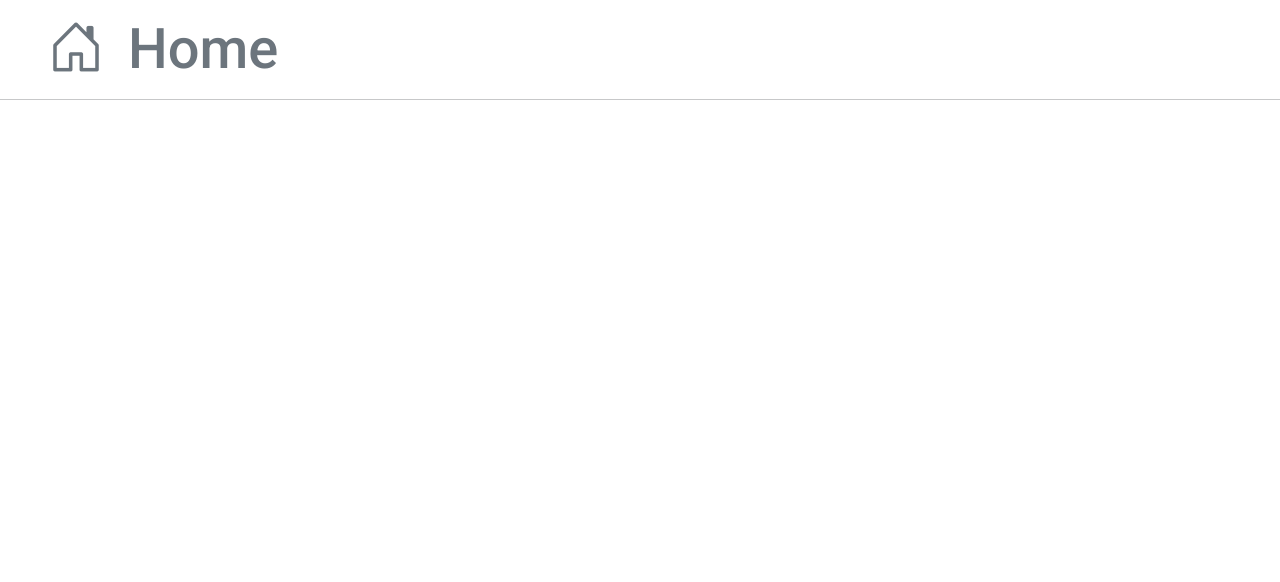
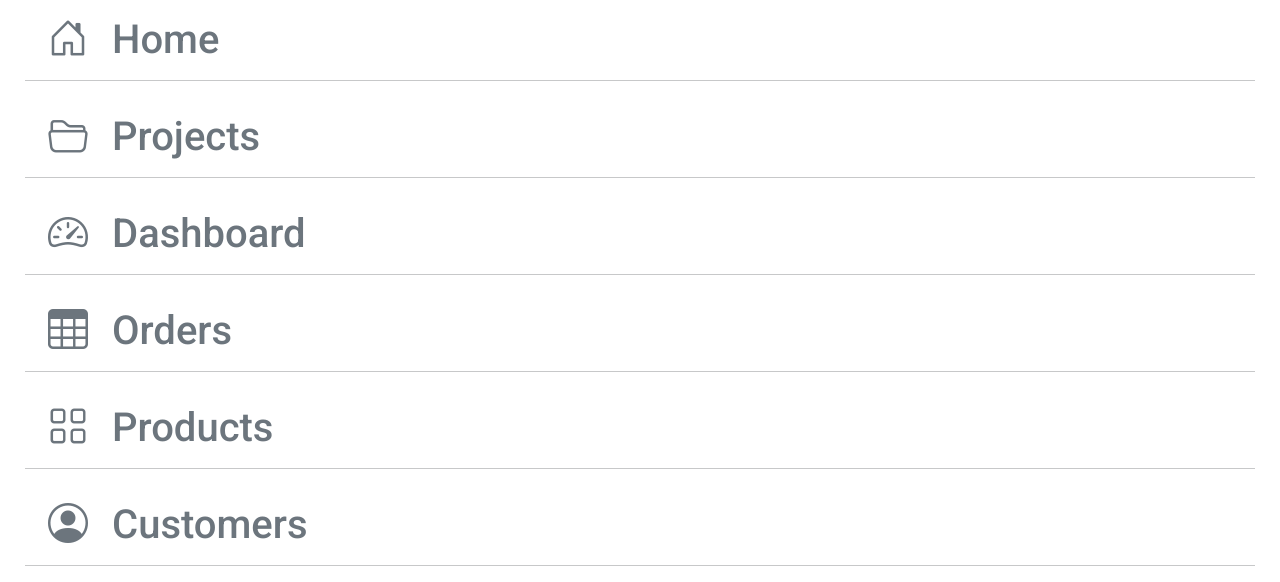
Before and after one commit to fstipo/admin-panel, a React (Create React App) app: page / in a window 1280 px wide. Shown: the top 582 px of the page. Built offline with nearby package versions, Linux system fonts and the light colour scheme.

Commit message:
add pages

```diff
--- a/src/App.css
+++ b/src/App.css
@@ -5,3 +5,8 @@
 .header__title {
   font-family: 'Roboto', sans-serif;
 }
+
+.horizontal__line {
+  margin-left: 25px;
+  margin-right: 25px;
+}
--- a/src/App.js
+++ b/src/App.js
@@ -1,11 +1,21 @@
 import React from 'react';
 import Home from './components/Pages/Home';
+import Projects from './components/Pages/Projects';
 import './App.css';
+import Customers from './components/Pages/Customers';
+import Dashboard from './components/Pages/Dashboard';
+import Orders from './components/Pages/Orders';
+import Products from './components/Pages/Products';
 
 const App = () => {
   return (
     <>
-      <Home></Home>
+      <Home />
+      <Projects />
+      <Dashboard />
+      <Orders />
+      <Products />
+      <Customers />
     </>
   );
 };
--- /dev/null
+++ b/src/components/Pages/Customers.js
@@ -0,0 +1,8 @@
+import React from 'react';
+import Header from '../UI/Header';
+
+const Customers = () => {
+  return <Header name="Customers" icon="person-circle" />;
+};
+
+export default Customers;
--- /dev/null
+++ b/src/components/Pages/Dashboard.js
@@ -0,0 +1,8 @@
+import React from 'react';
+import Header from '../UI/Header';
+
+const Dashboard = () => {
+  return <Header name="Dashboard" icon="speedometer2" />;
+};
+
+export default Dashboard;
--- /dev/null
+++ b/src/components/Pages/Orders.js
@@ -0,0 +1,8 @@
+import React from 'react';
+import Header from '../UI/Header';
+
+const Orders = () => {
+  return <Header name="Orders" icon="table" />;
+};
+
+export default Orders;
--- /dev/null
+++ b/src/components/Pages/Products.js
@@ -0,0 +1,8 @@
+import React from 'react';
+import Header from '../UI/Header';
+
+const Products = () => {
+  return <Header name="Products" icon="grid" />;
+};
+
+export default Products;
--- /dev/null
+++ b/src/components/Pages/Projects.js
@@ -0,0 +1,8 @@
+import React from 'react';
+import Header from '../UI/Header';
+
+const Projects = () => {
+  return <Header name="Projects" icon="folder2-open" />;
+};
+
+export default Projects;
--- a/src/components/UI/Header.js
+++ b/src/components/UI/Header.js
@@ -3,11 +3,11 @@ import React from 'react';
 const Header = ({ name, icon }) => {
   return (
     <header>
-      <h2 className="header__title display-4 px-5 pt-3 text-secondary ">
-        <i className={`icons bi bi-${icon}`}></i>
+      <h2 className="header__title display-6 px-5 pt-3 text-secondary ">
+        <i className={`bi bi-${icon}`}></i>
         <span className="ms-4">{name}</span>
       </h2>
-      <hr />
+      <hr className="horizontal__line" />
     </header>
   );
 };
```
